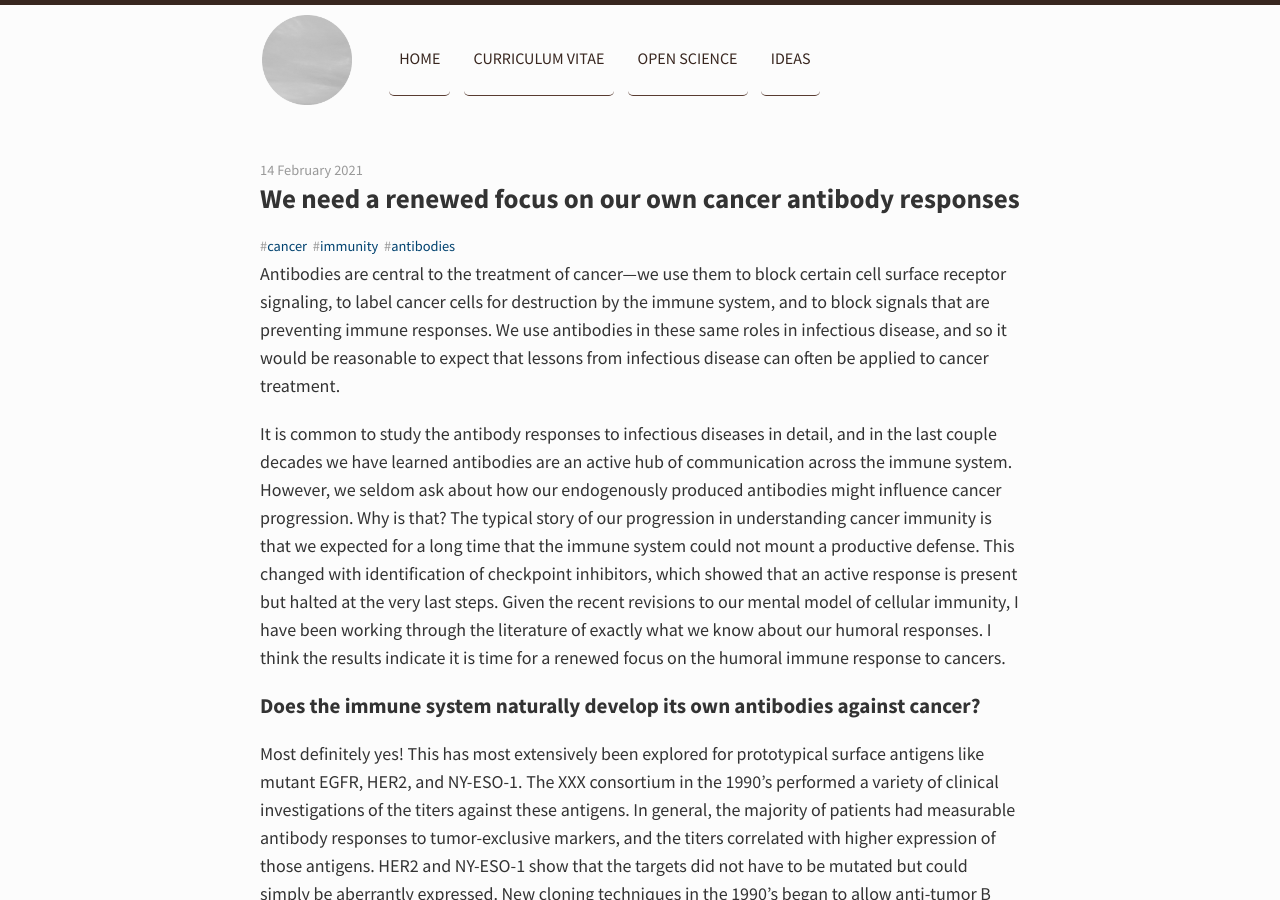
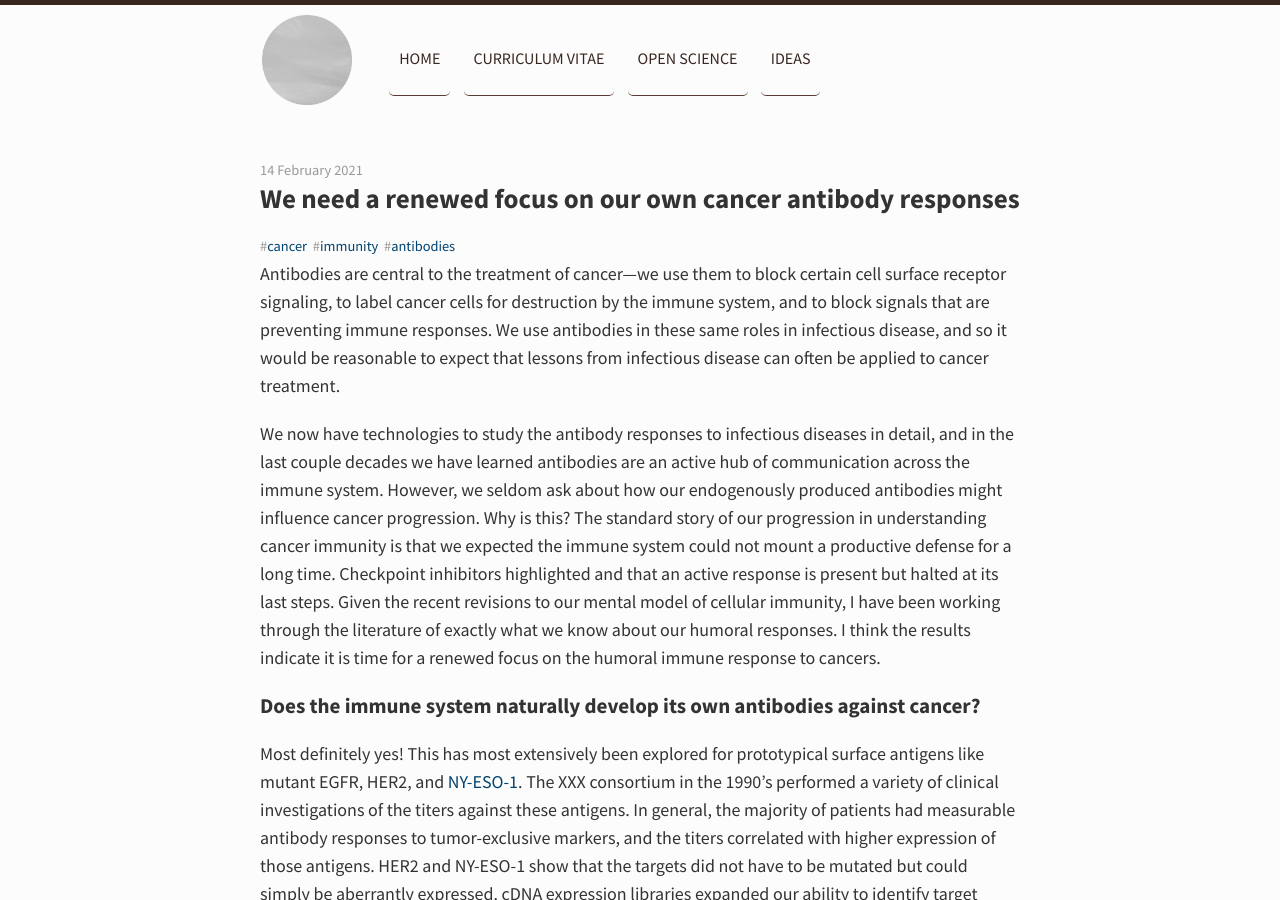
Before and after one commit to thanatosmin/ameyer.me, a Jekyll site: the page built from _posts/2021-02-14-endo-Abs.md, in a window 1280 px wide and 900 px high. Built offline with Jekyll 4.4.1, drawn with Linux system fonts in a browser that asks for light colours; some of the changed text lies outside the part shown.

Commit message:
Update 2021-02-14-endo-Abs.md

```diff
--- a/_posts/2021-02-14-endo-Abs.md
+++ b/_posts/2021-02-14-endo-Abs.md
@@ -11,11 +11,11 @@ tags:
 ---
 Antibodies are central to the treatment of cancer—we use them to block certain cell surface receptor signaling, to label cancer cells for destruction by the immune system, and to block signals that are preventing immune responses. We use antibodies in these same roles in infectious disease, and so it would be reasonable to expect that lessons from infectious disease can often be applied to cancer treatment.
 
-It is common to study the antibody responses to infectious diseases in detail, and in the last couple decades we have learned antibodies are an active hub of communication across the immune system. However, we seldom ask about how our endogenously produced antibodies might influence cancer progression. Why is that? The typical story of our progression in understanding cancer immunity is that we expected for a long time that the immune system could not mount a productive defense. This changed with identification of checkpoint inhibitors, which showed that an active response is present but halted at the very last steps. Given the recent revisions to our mental model of cellular immunity, I have been working through the literature of exactly what we know about our humoral responses. I think the results indicate it is time for a renewed focus on the humoral immune response to cancers.
+We now have technologies to study the antibody responses to infectious diseases in detail, and in the last couple decades we have learned antibodies are an active hub of communication across the immune system. However, we seldom ask about how our endogenously produced antibodies might influence cancer progression. Why is this? The standard story of our progression in understanding cancer immunity is that we expected the immune system could not mount a productive defense for a long time. Checkpoint inhibitors highlighted and that an active response is present but halted at its last steps. Given the recent revisions to our mental model of cellular immunity, I have been working through the literature of exactly what we know about our humoral responses. I think the results indicate it is time for a renewed focus on the humoral immune response to cancers.
 
 ### Does the immune system naturally develop its own antibodies against cancer?
 
-Most definitely yes! This has most extensively been explored for prototypical surface antigens like mutant EGFR, HER2, and NY-ESO-1. The XXX consortium in the 1990’s performed a variety of clinical investigations of the titers against these antigens. In general, the majority of patients had measurable antibody responses to tumor-exclusive markers, and the titers correlated with higher expression of those antigens. HER2 and NY-ESO-1 show that the targets did not have to be mutated but could simply be aberrantly expressed. New cloning techniques in the 1990’s began to allow anti-tumor B cell clones to be identified, and tumor-binding antibodies could be identified against surface markers unique to individual patients’ tumors. In fact, many groups have proposed [to identify cancers](https://www.nature.com/articles/srep05088) through their high abundance of auto-antibody staining. A humoral immune response is a common feature of cancers.
+Most definitely yes! This has most extensively been explored for prototypical surface antigens like mutant EGFR, HER2, and [NY-ESO-1](https://rupress.org/jem/article/187/8/1349/7598/A-Survey-of-the-Humoral-Immune-Response-of-Cancer). The XXX consortium in the 1990’s performed a variety of clinical investigations of the titers against these antigens. In general, the majority of patients had measurable antibody responses to tumor-exclusive markers, and the titers correlated with higher expression of those antigens. HER2 and NY-ESO-1 show that the targets did not have to be mutated but could simply be aberrantly expressed. cDNA expression libraries expanded our ability to identify target antigens in the 1990's, and tumor-binding antibodies could be identified against surface markers [unique to individual patients’ tumors](https://rupress.org/jem/article/187/8/1163/7587/New-Paths-in-Human-Cancer-Serology). In fact, many groups have proposed [to identify cancers](https://www.nature.com/articles/srep05088) through their high abundance of auto-antibody staining. A humoral immune response is a common feature of cancers.
 
 ### Do these antibodies have the capacity to eliminate tumors?
 
```
